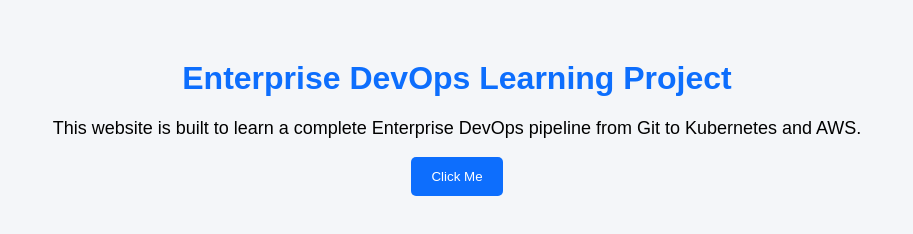
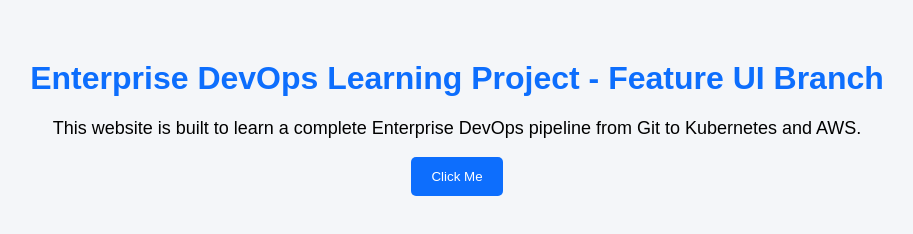
Before and after one commit to Hari2343004/AWS_DEV, a plain HTML site: page index.html in a window 1280 px wide. Shown: the whole page, without its empty margins (183-1096 px from the left). Drawn offline with Linux system fonts and the light colour scheme.

Commit message:
updated homepage

```diff
--- a/index.html
+++ b/index.html
@@ -14,8 +14,7 @@
 
     <div class="container">
 
-        <h1>Enterprise DevOps Learning Project</h1>
-
+<h1>Enterprise DevOps Learning Project - Feature UI Branch</h1>
         <p>
             This website is built to learn a complete Enterprise DevOps pipeline
             from Git to Kubernetes and AWS.
```
